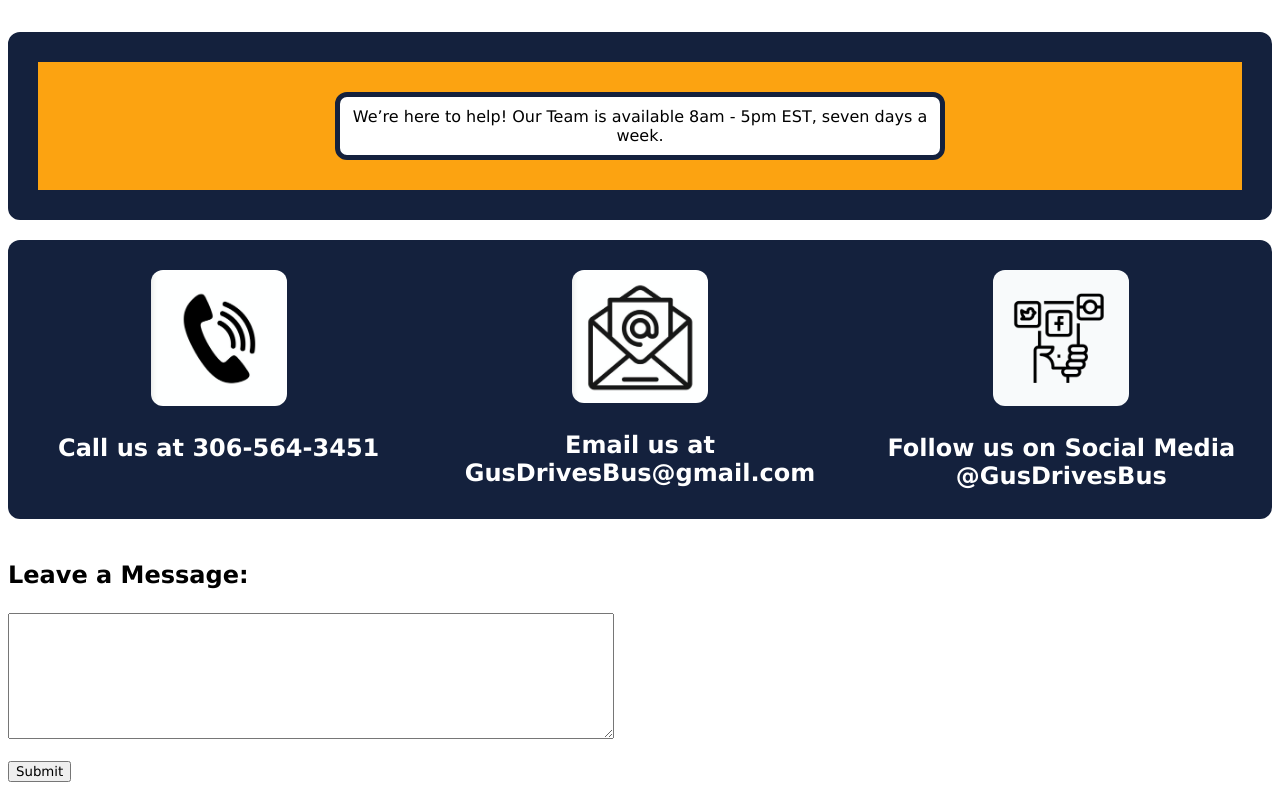
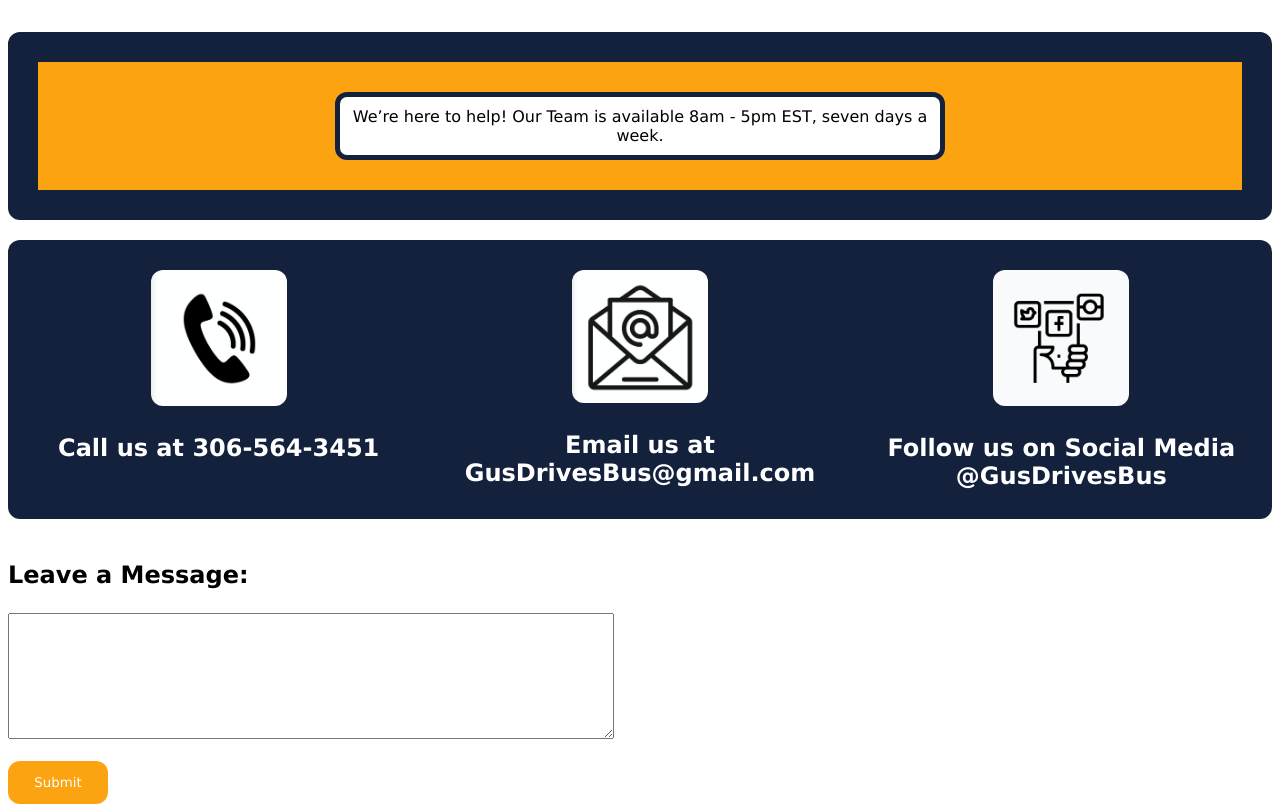
Before and after one commit to russotiro/cs20-midterm, a plain HTML site: page contact.html in a window 1280 px wide. Shown: the part 278-1090 px from the top of the page. Before the commit the page ends 1068 px from the top, so only its background shows below. Drawn offline with Linux system fonts and the light colour scheme.

Commit message:
more minor css changes

```diff
--- a/style.css
+++ b/style.css
@@ -129,17 +129,14 @@ div.region img {
 
 /* button stuff */
 
-input[type=button] {
-    width: 60%;
-    max-width: 200px;
+input[type=button],input[type=submit] {
+    width: 100px;
     background-color: #FCA311;
     color: white;
     padding: 14px 20px;
-    margin-left: 2%;
     border: none;
-    border-radius: 4px;
+    border-radius: 12px;
     cursor: pointer;
-    margin-bottom: 3%;
 }
 
 input[type=button]:hover {
```
